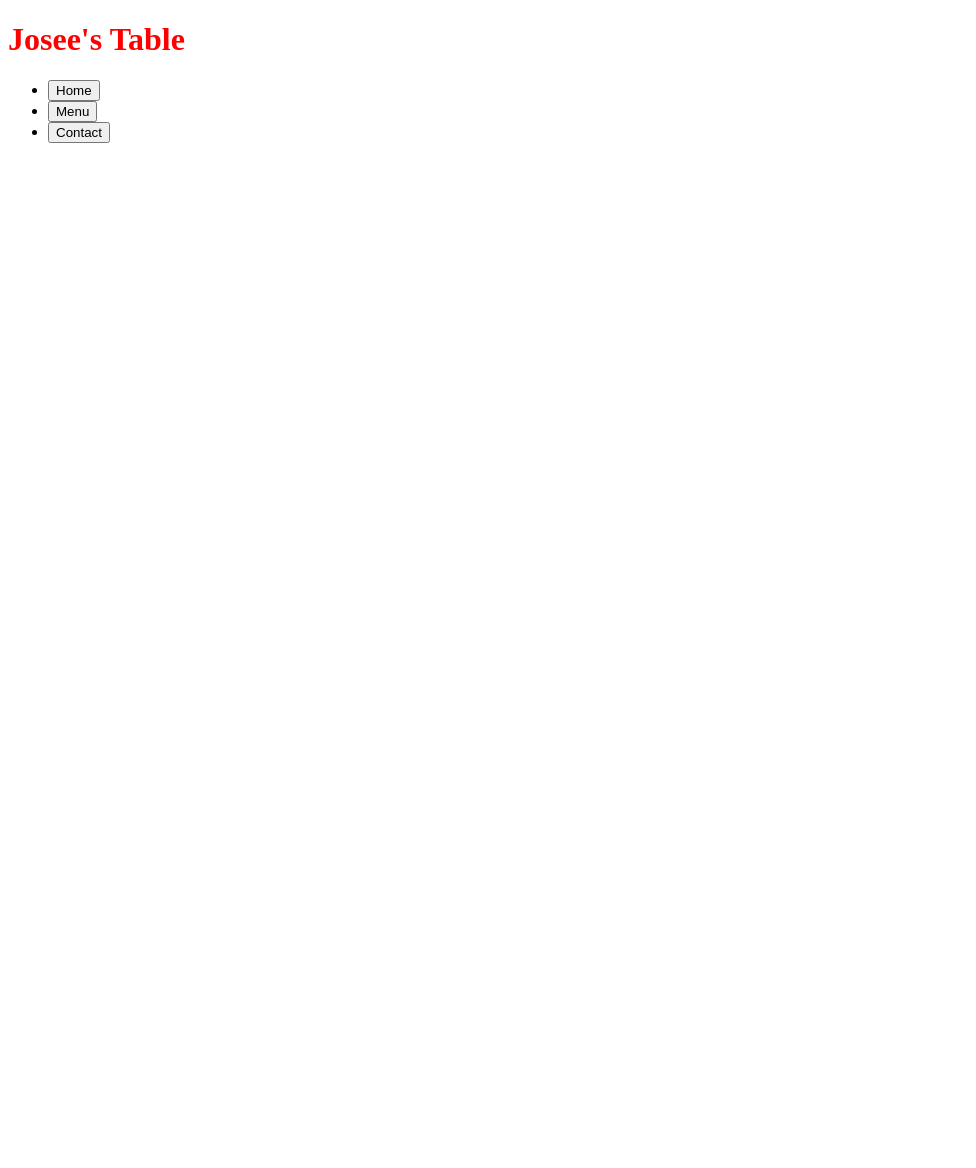
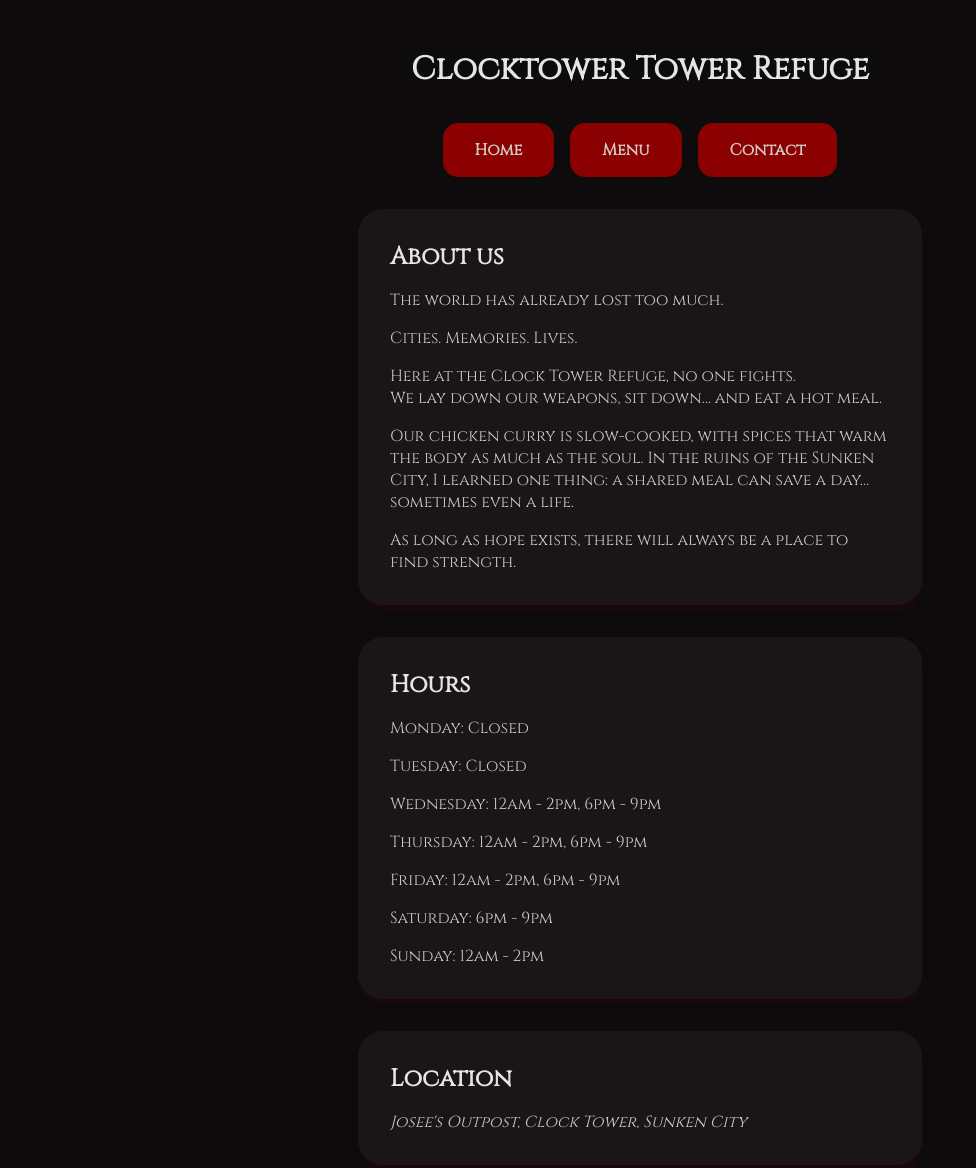
Before and after one commit to Sephydev/restaurant-page, a website built with webpack: page src/template.html in a window 1280 px wide. Shown: the whole page, without its empty margins (0-976 px from the left). Before the commit the page ends 800 px from the top, so only its background shows below. Built offline with nearby package versions, Linux system fonts and the light colour scheme.

Commit message:
feat(restaurant-page): Add hardcoded homepage

```diff
--- a/src/index.js
+++ b/src/index.js
@@ -1,3 +1,3 @@
-import "./styles.css"
+import "./styles.css";
 
 console.log('Hello World');
--- a/src/styles.css
+++ b/src/styles.css
@@ -1,3 +1,99 @@
+@font-face {
+  font-family: 'Cinzel';
+  src: url('./assets/fonts/Cinzel-Regular.woff2') format('woff2'),
+    url('./assets/fonts/Cinzel-Regular.woff') format('woff');
+}
+
+:root,
+:root::before,
+:root::after {
+  margin: 0;
+  padding: 0;
+  box-sizing: border-box;
+}
+
+body {
+  font-family: Cinzel, system-ui, sans-serif;
+  padding: 3rem;
+  background-color: #0D0B0C;
+  color: #D1C7C2;
+  max-width: 1080px;
+  min-height: 100vh;
+  margin: 0 auto;
+  display: flex;
+  gap: 2rem;
+  flex-direction: column;
+  justify-content: center;
+}
+
+h1,
+h2 {
+  color: #E5E5E5;
+  margin: 0;
+}
+
 h1 {
-  color: red;
+  margin: 0 auto;
 }
+
+p {
+  margin: 0;
+}
+
+ul,
+ol {
+  list-style: none;
+  padding: 0;
+  margin: 0;
+}
+
+ul {
+  display: flex;
+  gap: 1rem;
+  justify-content: center;
+}
+
+ol {
+  display: flex;
+  flex-direction: column;
+  gap: 1rem;
+}
+
+button {
+  font-family: Cinzel, system-ui, sans-serif;
+  font-size: 1rem;
+  background-color: #8B0000;
+  color: #d1c8c2;
+  border: none;
+  padding: 1rem 2rem;
+  border-radius: 15px;
+  font-weight: 700;
+  transition: all .2s ease-in-out;
+}
+
+button:hover {
+  background-color: #A80A0A;
+}
+
+button:active {
+  background-color: #700000;
+}
+
+#content {
+  display: flex;
+  flex-direction: column;
+  justify-content: center;
+  gap: 2rem;
+}
+
+#content div {
+  background-color: #1A1617;
+  border-radius: 25px;
+  padding: 2rem 2rem;
+  width: 500px;
+  margin: 0 auto;
+  display: flex;
+  flex-direction: column;
+  gap: 1rem;
+  box-shadow: 1px 5px 5px #1A0A0E;
+}
--- a/src/template.html
+++ b/src/template.html
@@ -3,10 +3,10 @@
 <head>
   <meta charset="UTF-8">
   <meta name="viewport" content="width=device-width, initial-scale=1.0">
-  <title>Josee's Table</title>
+  <title>Clock Tower Refuge</title>
 </head>
 <body>
-  <h1>Josee's Table</h1>
+  <h1>Clocktower Tower Refuge</h1>
   <header>
     <nav>
       <ul>
@@ -16,6 +16,34 @@
       </ul>
     </nav>
   </header>
-  <div id="content"></div>
+  <div id="content">
+    <div>
+      <h2>About us</h2>
+      <p>The world has already lost too much.</p>
+      <p>Cities. Memories. Lives.</p>
+      <p>
+        Here at the Clock Tower Refuge, no one fights.<br/>
+        We lay down our weapons, sit down… and eat a hot meal.
+      </p>
+      <p>Our chicken curry is slow-cooked, with spices that warm the body as much as the soul. In the ruins of the Sunken City, I learned one thing: a shared meal can save a day… sometimes even a life.</p>
+      <p>As long as hope exists, there will always be a place to find strength.</p>
+    </div>
+    <div>
+      <h2>Hours</h2>
+      <ol>
+        <li>Monday: Closed</li>
+        <li>Tuesday: Closed</li>
+        <li>Wednesday: 12am - 2pm, 6pm - 9pm</li>
+        <li>Thursday: 12am - 2pm, 6pm - 9pm</li>
+        <li>Friday: 12am - 2pm, 6pm - 9pm</li>
+        <li>Saturday: 6pm - 9pm</li>
+        <li>Sunday: 12am - 2pm</li>
+      </ol>
+    </div>
+    <div>
+      <h2>Location</h2>
+      <address>Josee's Outpost, Clock Tower, Sunken City</address>
+    </div>
+  </div>
 </body>
 </html>
--- a/webpack.config.js
+++ b/webpack.config.js
@@ -24,6 +24,10 @@ export default {
         test: /\.css$/i,
         use: ["style-loader", "css-loader"],
       },
+      {
+        test: /\.(woff|woff2)$/i,
+        type: 'asset/resource',
+      }
     ],
   },
 };
```
Also changed, not shown: src/assets/fonts/Cinzel-Regular.woff (added), src/assets/fonts/Cinzel-Regular.woff2 (added).
